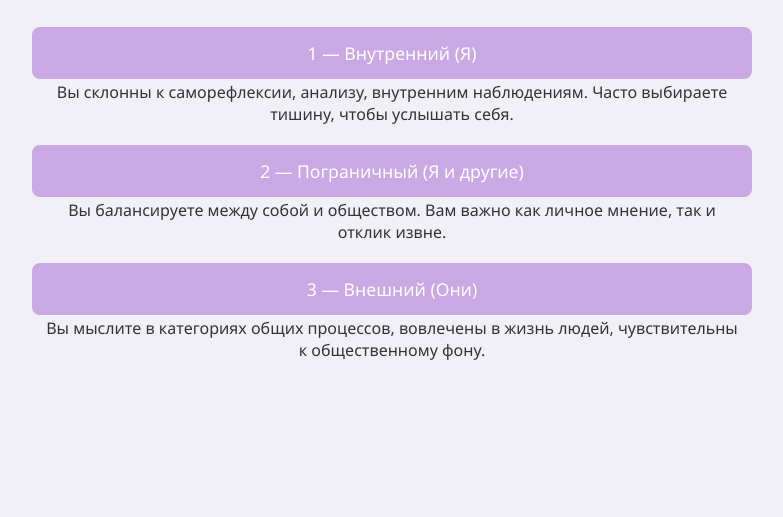
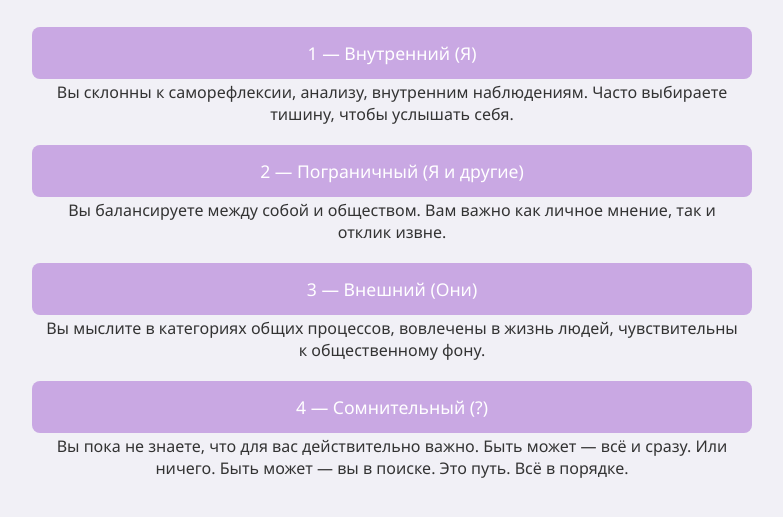
Before and after one commit to Krovanka/samotipirovanie, a plain HTML site: page page6_modules.html in a window 1280 px wide. Shown: the part 157-674 px from the top of the page, without its empty margins (248-1031 px from the left). Drawn offline with Linux system fonts and the light colour scheme.

Commit message:
Update page6_modules.html
Новинка

```diff
--- a/page6_modules.html
+++ b/page6_modules.html
@@ -79,6 +79,13 @@
     <div class="description">
       Вы мыслите в категориях общих процессов, вовлечены в жизнь людей, чувствительны к общественному фону.
     </div>
+
+      <a href="page7_modifiers.html" class="option" onclick="saveChoice('module', '4')">4 — Сомнительный (?)</a>
+    <div class="description">
+      Вы пока не знаете, что для вас действительно важно.
+Быть может — всё и сразу. Или ничего.
+Быть может — вы в поиске. Это путь. Всё в порядке.
+    </div>
   </div>
 
   <script>
```
